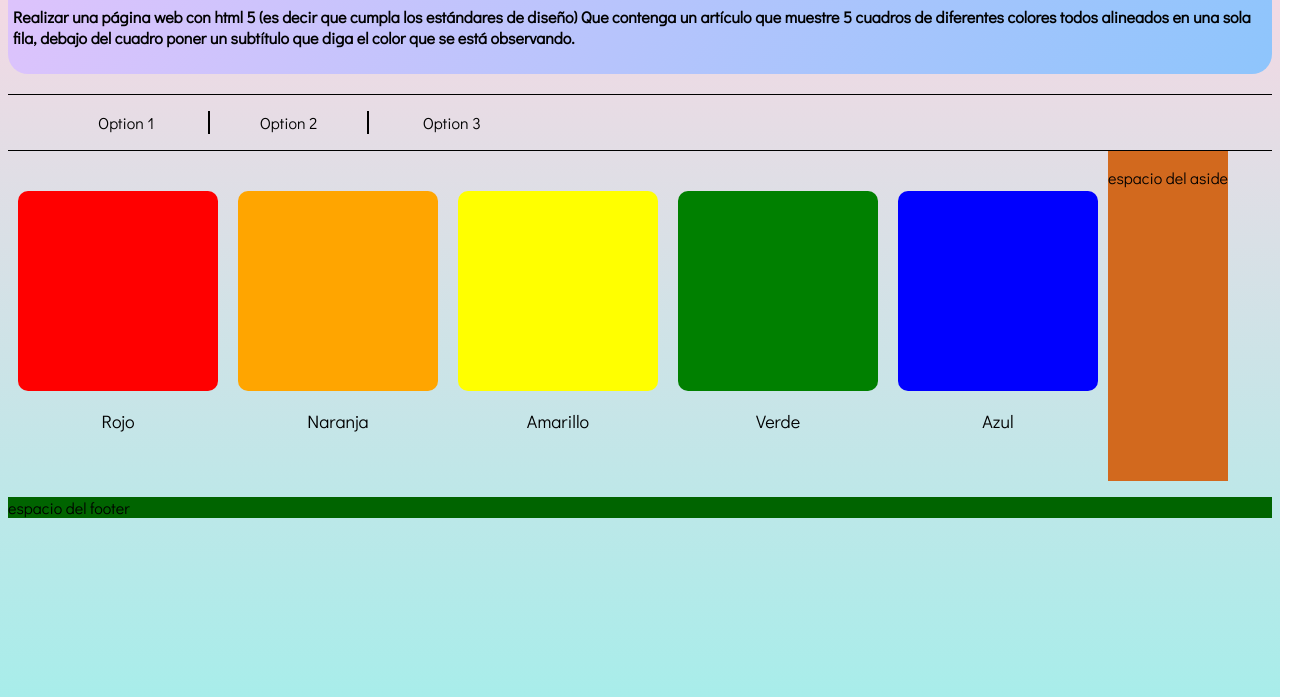
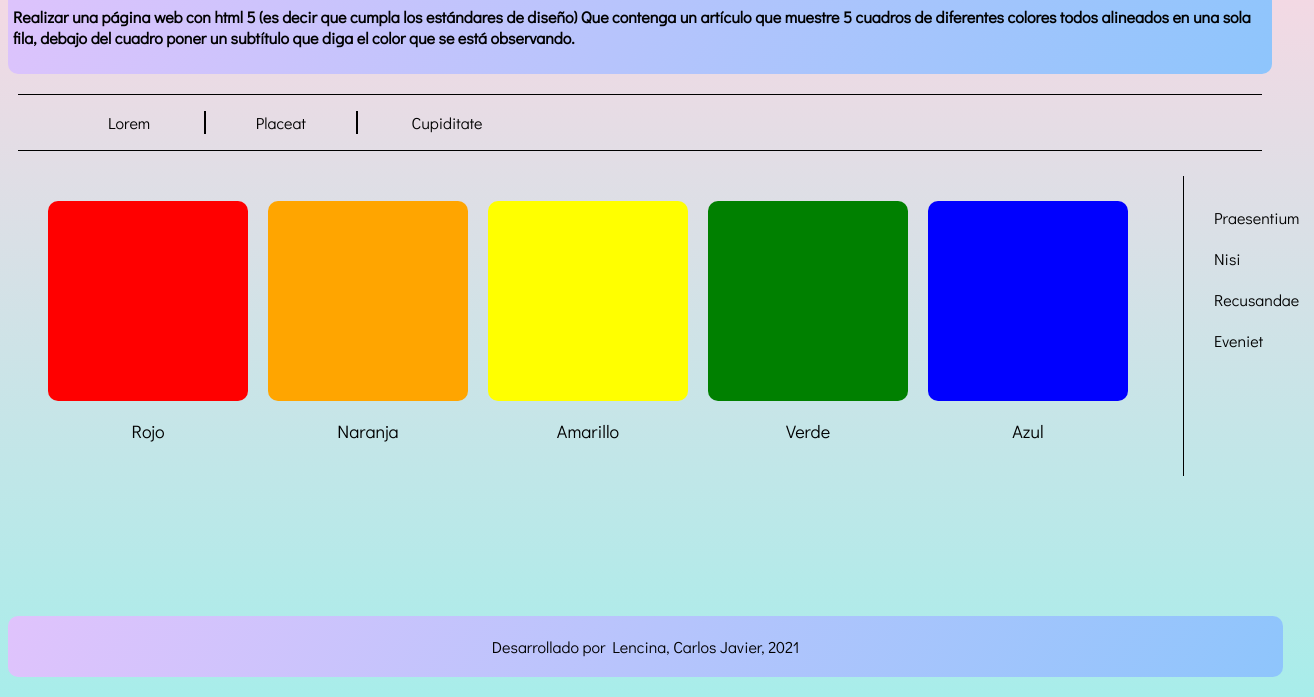
Before and after one commit to JavKhall/Colores, a plain HTML site: page index.html in a window 1280 px wide. Shown: the part 103-800 px from the top of the page, 1314 px wide, since content can reach past the window. Drawn offline with Linux system fonts and the light colour scheme.

Commit message:
Se restaura virsion desde github, se modifica el footer, continua sin poderse configurar bien

```diff
--- a/estilos.css
+++ b/estilos.css
@@ -1,5 +1,6 @@
 html {
     height: 100%;
+    width: 100%;
 }
 
 body {
@@ -8,20 +9,23 @@ body {
 }
 
 .header {
-    display: flex-block;
+    display: block;
     padding: 5px;
     margin: 20px 0px;
-    border-radius: 20px;
+    border-radius: 10px;
     justify-content: center;
     background-image: linear-gradient(120deg, #e0c3fc 0%, #8ec5fc 100%);
 }
 
 .section {
     display: flex;
+    width: 100%;
+    height: 100%;
 }
 
 .nav {
     display: flex;
+    margin: 10px;
     justify-content: start;
     border-top: 1px solid;
     border-bottom: 1px solid;
@@ -46,8 +50,9 @@ a {
 
 .section__articulo {
     display: flex;
+    width: 100%;
     justify-content: space-around;
-    margin: 30px 0px;
+    margin: 30px 30px;
 }
 
 .articulo__color div {
@@ -83,10 +88,38 @@ a {
 }
 
 .aside {
-    display: inline-flex;
-    background-color: chocolate;
+    display: inline-block;
+    width: 100%;
+    margin: 15px;
+    border-left: 1px solid;
+
 }
 
-.footer{
-    background-color: darkgreen;
+.aside__lista {
+    padding: 5px;
+    margin-left: 15px;
 }
+
+.aside li {
+    text-decoration: none;
+    list-style: none;
+    padding: 10px;
+}
+
+.footer {
+    display: block;
+    width: 96.5%;
+    padding: 20px;
+    margin: 20px 0px;
+    border-radius: 10px;
+    background-image: linear-gradient(120deg, #e0c3fc 0%, #8ec5fc 100%);
+    font-family: "Didact Gothic";
+    position: fixed;
+    bottom: 0;
+}
+
+.footer__texto {
+    display: block;
+    text-align: center;
+    margin: auto;
+}
--- a/index.html
+++ b/index.html
@@ -2,6 +2,7 @@
 <html>
 <head>
 	<meta charset="utf-8">
+	<meta name="wiewport" content="width=device-width, initial-scale=1">
 	<title>Colores</title>
 	<link rel="stylesheet" href="estilos.css">
 	</link>
@@ -19,9 +20,9 @@
 	</header>
 	<nav class="nav">
 		<ul>
-			<li><a href="#">Option 1</a></li>
-			<li class="separador"><a href="#">Option 2</a></li>
-			<li><a href="#">Option 3</a></li>
+			<li><a href="#">Lorem</a></li>
+			<li class="separador"><a href="#">Placeat</a></li>
+			<li><a href="#">Cupiditate</a></li>
 		</ul>
 	</nav>
 	<section class="section">
@@ -52,12 +53,17 @@
 			</div>
 		</article>
 		<aside class="aside">
-			<p>espacio del aside</p>
+			<ul class="aside__lista">
+				<li><a href="http://">Praesentium</a></li>
+				<li><a href="http://"></a>Nisi</li>
+				<li><a href="http://"></a>Recusandae</li>
+				<li><a href="http://"></a>Eveniet</li>
+			</ul>
 		</aside>
 	</section>
 
 	<footer class="footer">
-		<p>espacio del footer</p>
+		<p class="footer__texto">Desarrollado por Lencina, Carlos Javier, 2021</p>
 	</footer>
 </body>
 </html>
```
